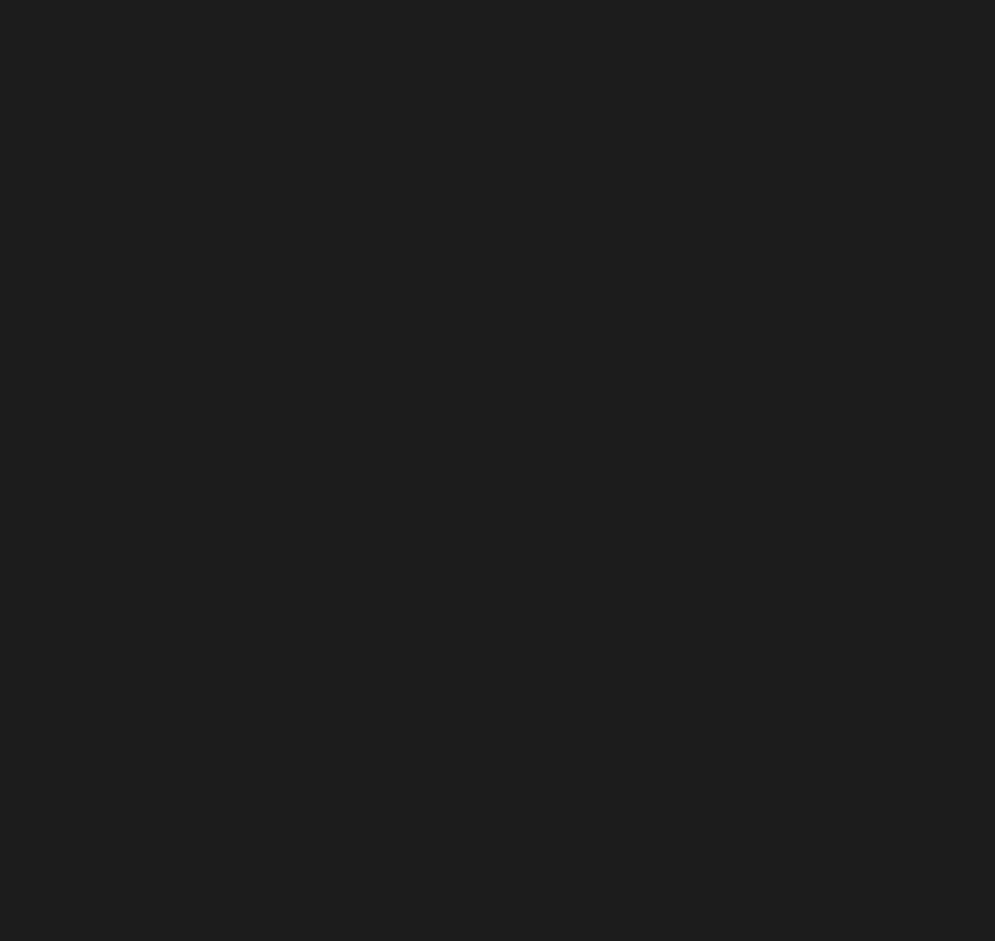
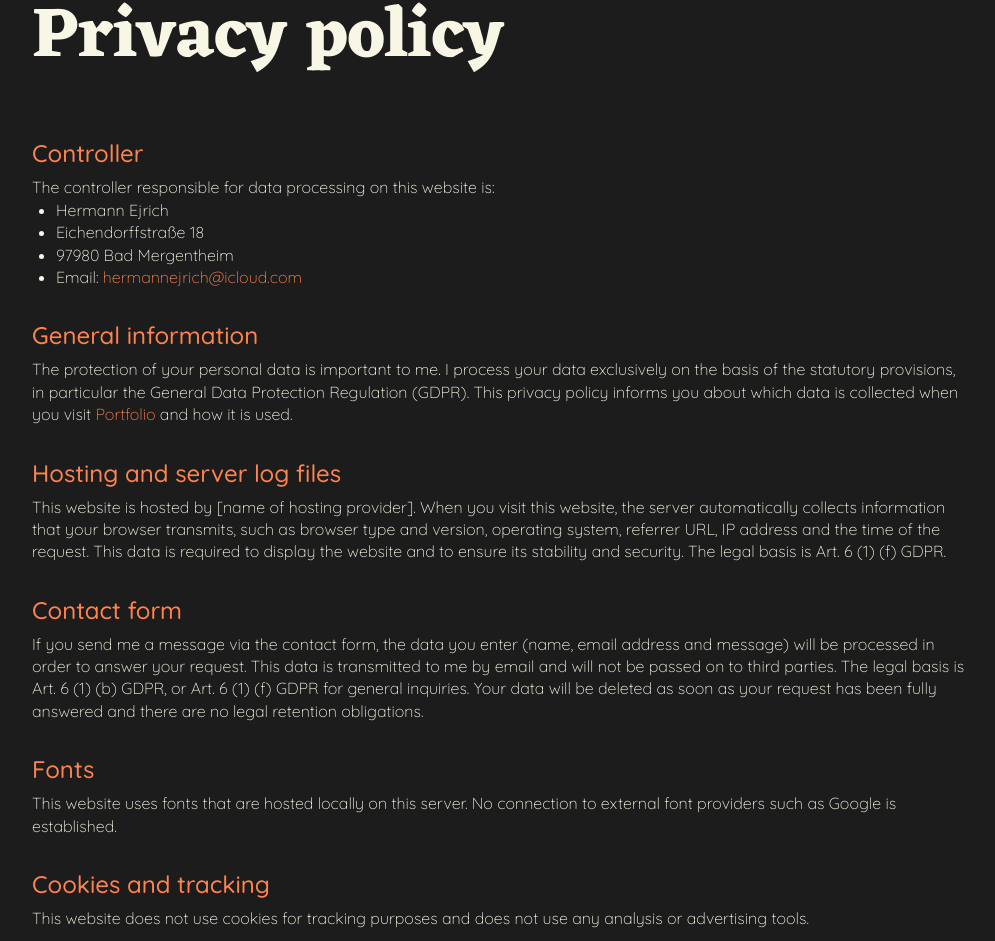
Before and after one commit to h9rms/Hermann-Ejrich-Portfolio, an Angular app: page /privacy-policy in a window 1280 px wide. Shown: the part 156-1097 px from the top of the page, without its empty margins (88-1083 px from the left). Before the commit the page ends 800 px from the top, so only its background shows below. Built offline with nearby package versions, Linux system fonts and the light colour scheme.

Commit message:
privacy-policy fixed

```diff
--- a/src/app/legal-notice/legal-notice.html
+++ b/src/app/legal-notice/legal-notice.html
@@ -1,4 +1,5 @@
 <section class="legal">
+  <app-header />
   <div class="legal-content">
     <a routerLink="/" class="back-link" aria-label="Back to homepage">←</a>
     <h1>Legal notice</h1>
@@ -37,9 +38,9 @@
 
     <h2>Proprietary rights</h2>
     <p>
-      Aside from the design owned by <span class="highlight">Developer Akademie GmbH</span>, I retain
-      all proprietary rights in <span class="highlight">Portfolio</span>, including any associated
-      copyrighted material, trademarks, and other proprietary information.
+      Aside from the design owned by <span class="highlight">Developer Akademie GmbH</span>, I
+      retain all proprietary rights in <span class="highlight">Portfolio</span>, including any
+      associated copyrighted material, trademarks, and other proprietary information.
     </p>
 
     <h2>Use of the product</h2>
--- a/src/app/legal-notice/legal-notice.ts
+++ b/src/app/legal-notice/legal-notice.ts
@@ -1,10 +1,11 @@
 import { Component } from '@angular/core';
 import { RouterLink } from '@angular/router';
 import { Footer } from '../shared/footer/footer';
+import { Header } from '../shared/header/header';
 
 @Component({
   selector: 'app-legal-notice',
-  imports: [RouterLink, Footer],
+  imports: [RouterLink, Footer, Header],
   templateUrl: './legal-notice.html',
   styleUrl: './legal-notice.scss',
 })
--- a/src/app/privacy-policy/privacy-policy.html
+++ b/src/app/privacy-policy/privacy-policy.html
@@ -1 +1,73 @@
-<p>privacy-policy works!</p>
+<section class="legal">
+  <app-header />
+  <div class="legal-content">
+    <a routerLink="/" class="back-link" aria-label="Back to homepage">←</a>
+    <h1>Privacy policy</h1>
+
+    <h2>Controller</h2>
+    <p>The controller responsible for data processing on this website is:</p>
+    <ul>
+      <li>Hermann Ejrich</li>
+      <li>Eichendorffstraße 18</li>
+      <li>97980 Bad Mergentheim</li>
+      <li>Email: <a href="mailto:hermannejrich@icloud.com">hermannejrich@icloud.com</a></li>
+    </ul>
+
+    <h2>General information</h2>
+    <p>
+      The protection of your personal data is important to me. I process your data exclusively on
+      the basis of the statutory provisions, in particular the General Data Protection Regulation
+      (GDPR). This privacy policy informs you about which data is collected when you visit
+      <span class="highlight">Portfolio</span> and how it is used.
+    </p>
+
+    <h2>Hosting and server log files</h2>
+    <p>
+      This website is hosted by [name of hosting provider]. When you visit this website, the server
+      automatically collects information that your browser transmits, such as browser type and
+      version, operating system, referrer URL, IP address and the time of the request. This data is
+      required to display the website and to ensure its stability and security. The legal basis is
+      Art. 6 (1) (f) GDPR.
+    </p>
+
+    <h2>Contact form</h2>
+    <p>
+      If you send me a message via the contact form, the data you enter (name, email address and
+      message) will be processed in order to answer your request. This data is transmitted to me by
+      email and will not be passed on to third parties. The legal basis is Art. 6 (1) (b) GDPR, or
+      Art. 6 (1) (f) GDPR for general inquiries. Your data will be deleted as soon as your request
+      has been fully answered and there are no legal retention obligations.
+    </p>
+
+    <h2>Fonts</h2>
+    <p>
+      This website uses fonts that are hosted locally on this server. No connection to external
+      font providers such as Google is established.
+    </p>
+
+    <h2>Cookies and tracking</h2>
+    <p>
+      This website does not use cookies for tracking purposes and does not use any analysis or
+      advertising tools.
+    </p>
+
+    <h2>External links</h2>
+    <p>
+      This website contains links to external websites such as GitHub and LinkedIn. When you follow
+      these links, the privacy policies of the respective providers apply. I have no influence on
+      the data processing of these providers.
+    </p>
+
+    <h2>Your rights</h2>
+    <p>
+      You have the right to information about your stored data, as well as the right to
+      rectification, erasure, restriction of processing, data portability and objection. To
+      exercise these rights, please contact me at the email address above. You also have the right
+      to lodge a complaint with a data protection supervisory authority.
+    </p>
+
+    <p>Date: October 2026</p>
+
+    <app-footer />
+  </div>
+</section>
--- a/src/app/privacy-policy/privacy-policy.scss
+++ b/src/app/privacy-policy/privacy-policy.scss
@@ -0,0 +1 @@
+@use 'legal';
```
Also changed, not shown: src/app/privacy-policy/privacy-policy.ts (+5 -2 lines).
